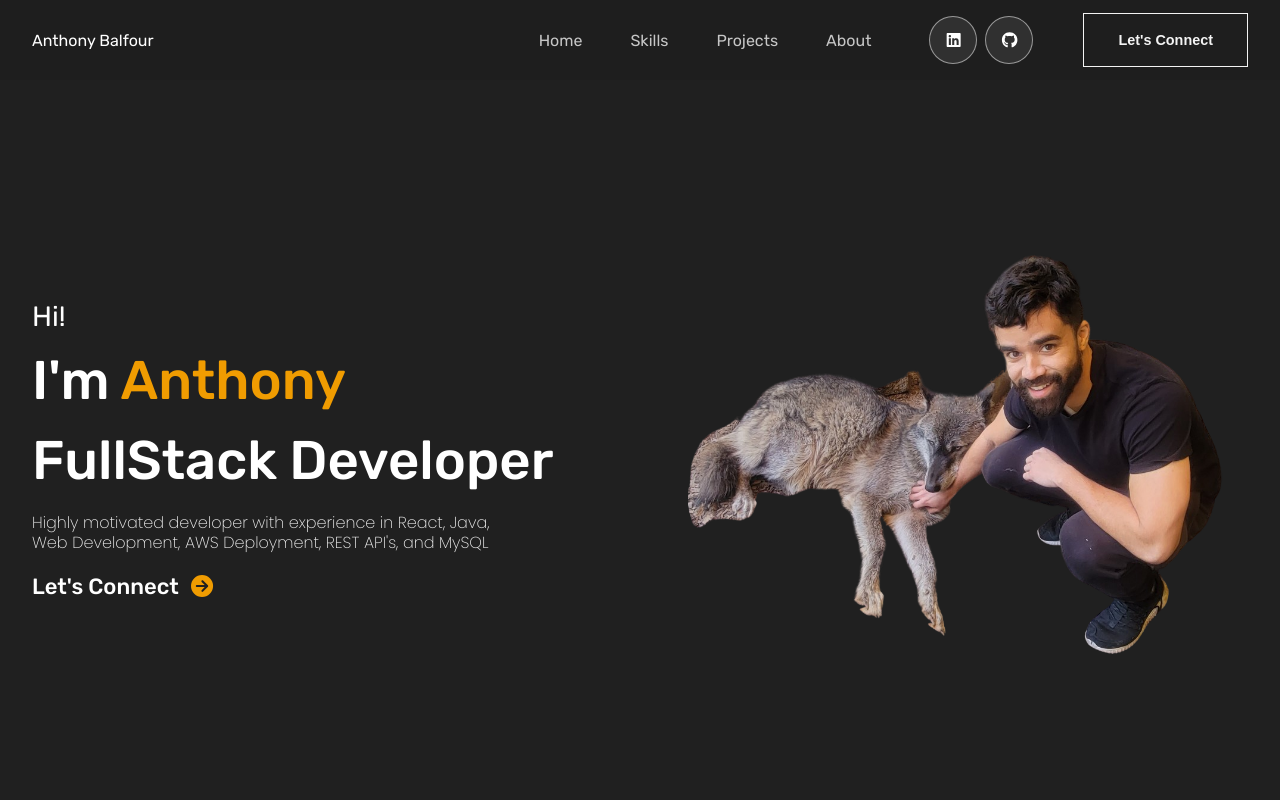
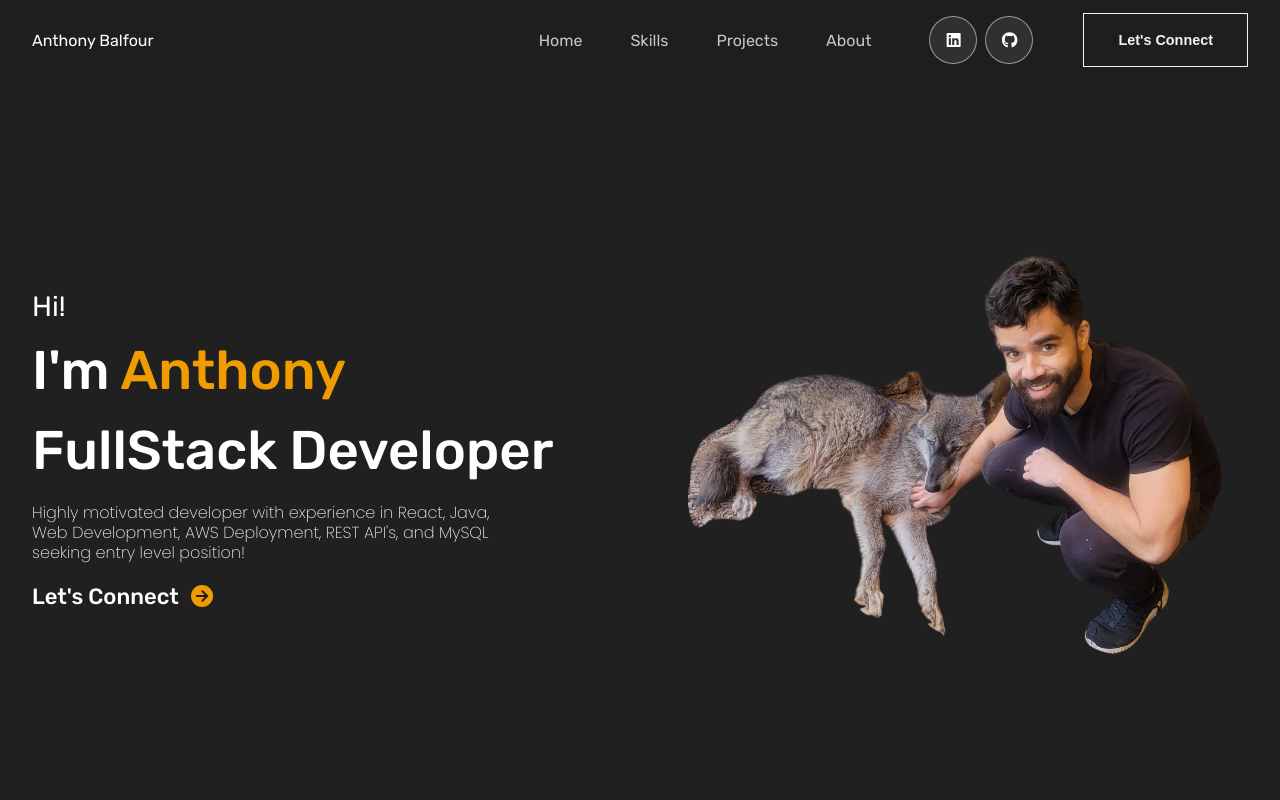
Before and after one commit to anthony-balfour/anthony-balfour.github.io, a React (Create React App) app: page / in a window 1280 px wide. Shown: the top 800 px of the page. Built offline with nearby package versions, Linux system fonts and the light colour scheme; a web font is replaced by a local one.

Commit message:
updated intro text

```diff
--- a/src/Sections/Intro/intro.js
+++ b/src/Sections/Intro/intro.js
@@ -22,7 +22,7 @@ const Intro = () => {
         <p className="intro-text">I'm <span id="introName">Anthony</span></p>
         <span className="intro-text" id="web-dev">FullStack Developer</span>
         <p className="intro-paragraph"> Highly motivated developer with experience in React, Java, Web Development, AWS Deployment, REST API's,
-          and MySQL </p>
+          and MySQL seeking entry level position!</p>
           {/* Tools: React, Spring Boot, AWS (EC2, S3, RDS), Java, MySQL, Bootstrap, Node, Express, Axios, CRUD </p> */}
 
 
```
